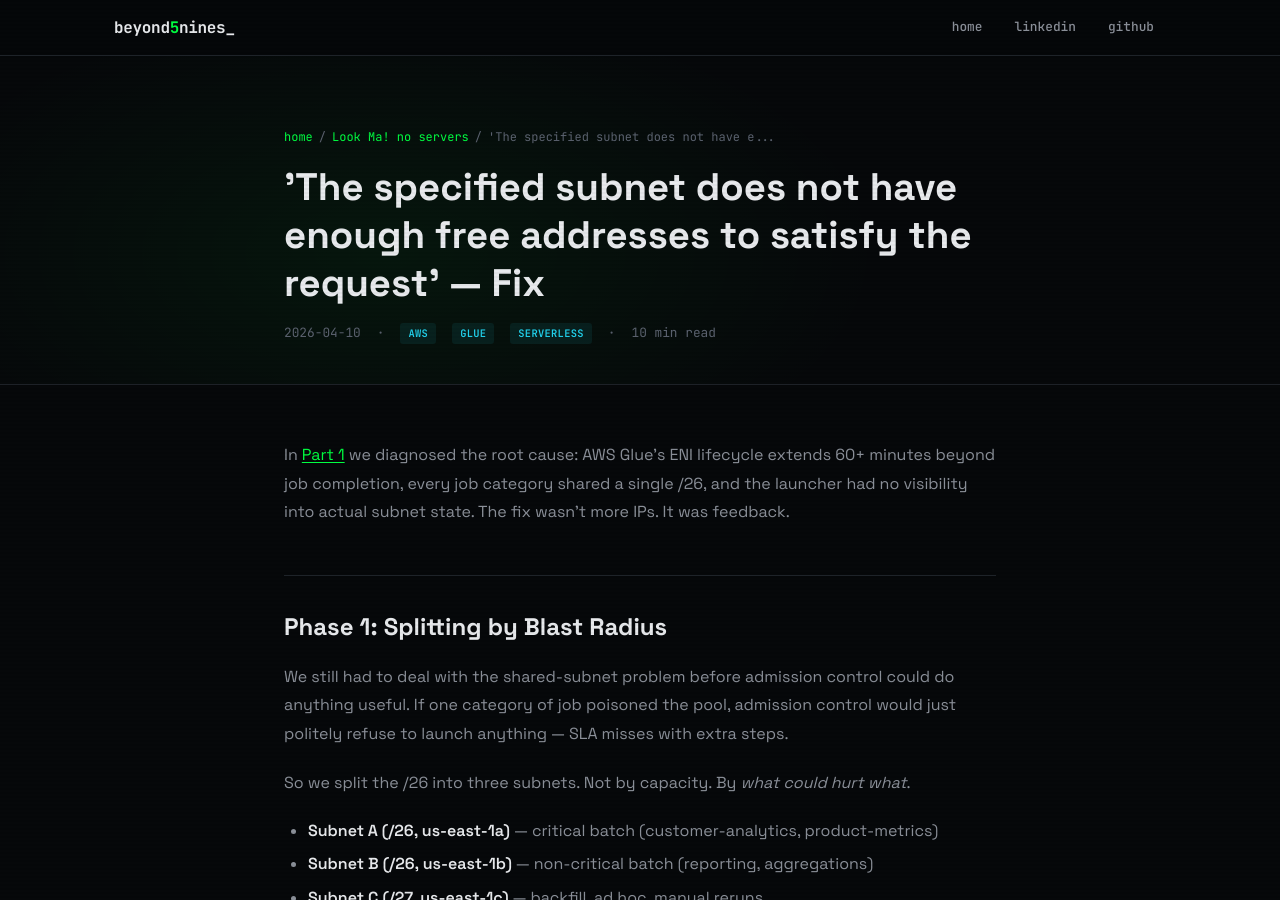
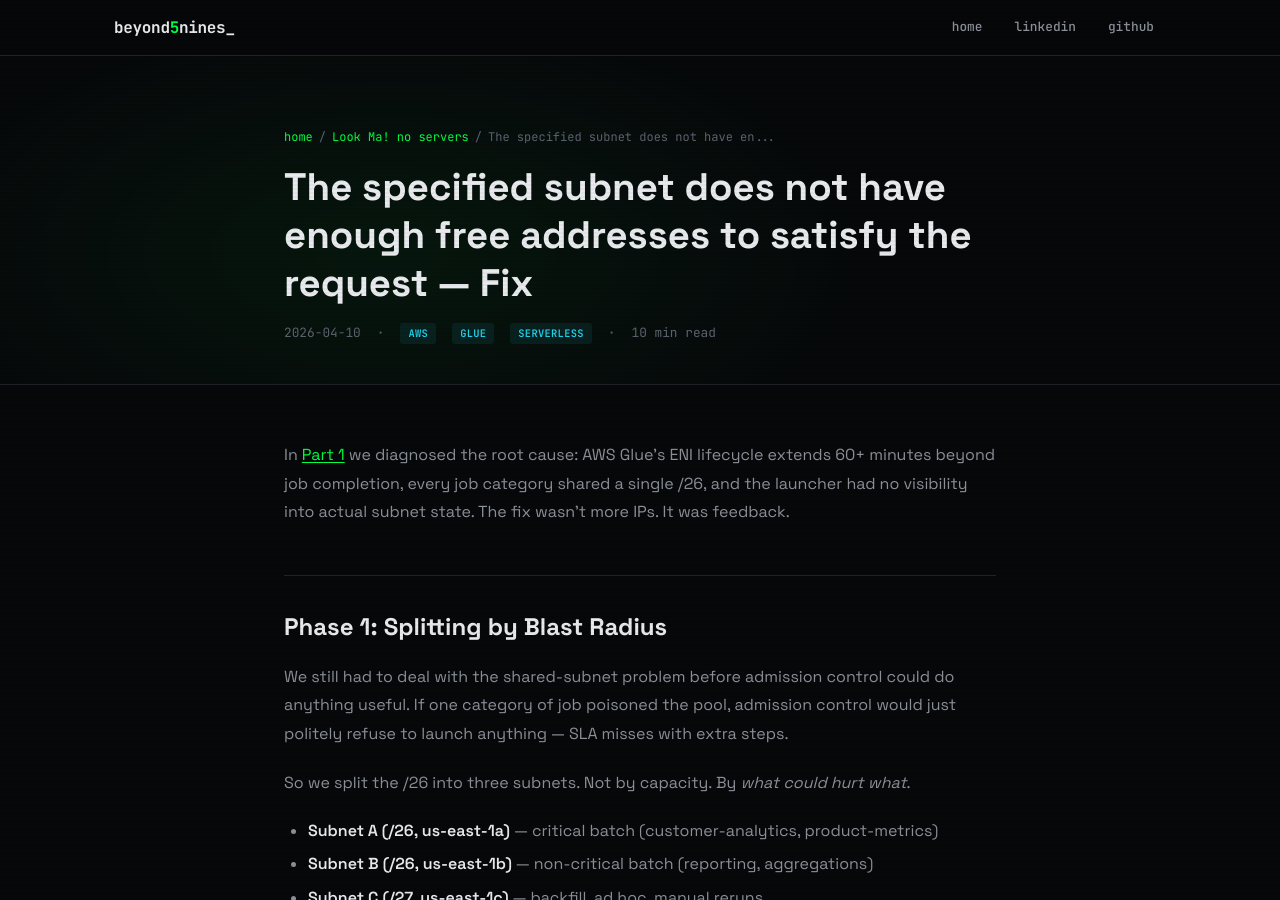
Before and after one commit to beyond5nines/beyond5nines.github.io, a Jekyll site: the page built from _articles/look-ma-no-servers-02.md, in a window 1280 px wide and 900 px high. Built offline with Jekyll 4.4.1, drawn with Linux system fonts in a browser that asks for light colours.

```diff
--- a/_articles/look-ma-no-servers-02.md
+++ b/_articles/look-ma-no-servers-02.md
@@ -1,6 +1,6 @@
 ---
 layout: post
-title: "'The specified subnet does not have enough free addresses to satisfy the request' — Fix"
+title: "The specified subnet does not have enough free addresses to satisfy the request — Fix"
 date: 2026-04-10 12:00:00 -0000
 categories: aws glue serverless
 series: Look Ma! no servers
```
